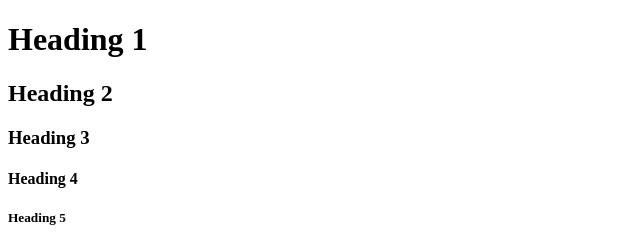
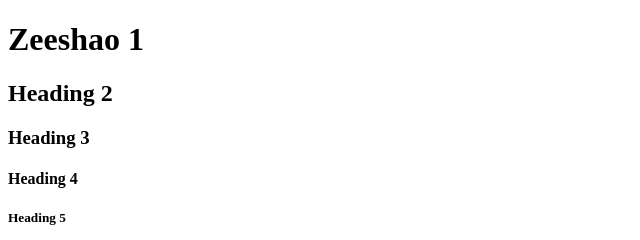
Before and after one commit to zeeshan-noor/Project001, a plain HTML site: page index.html in a window 1280 px wide. Shown: the top 240 px of the page, 0-640 px from the left. Drawn offline with Linux system fonts and the light colour scheme.

Commit message:
Update index.html

```diff
--- a/index.html
+++ b/index.html
@@ -6,7 +6,7 @@
     <title>Document</title>
 </head>
 <body>
-    <h1>Heading 1</h1>
+    <h1>Zeeshao 1</h1>
 <h2>Heading 2</h2>
 <h3>Heading 3</h3>
 <h4>Heading 4</h4>
```
